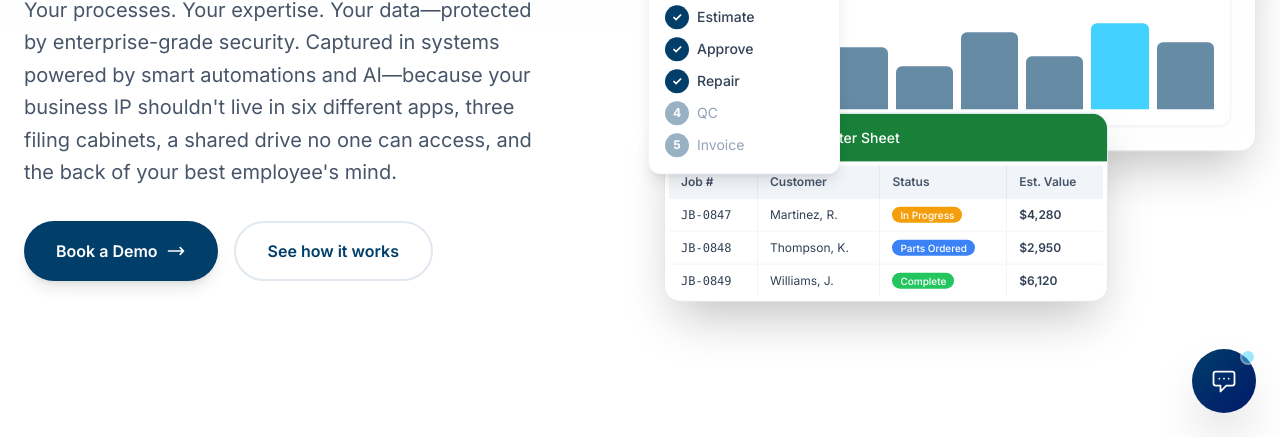
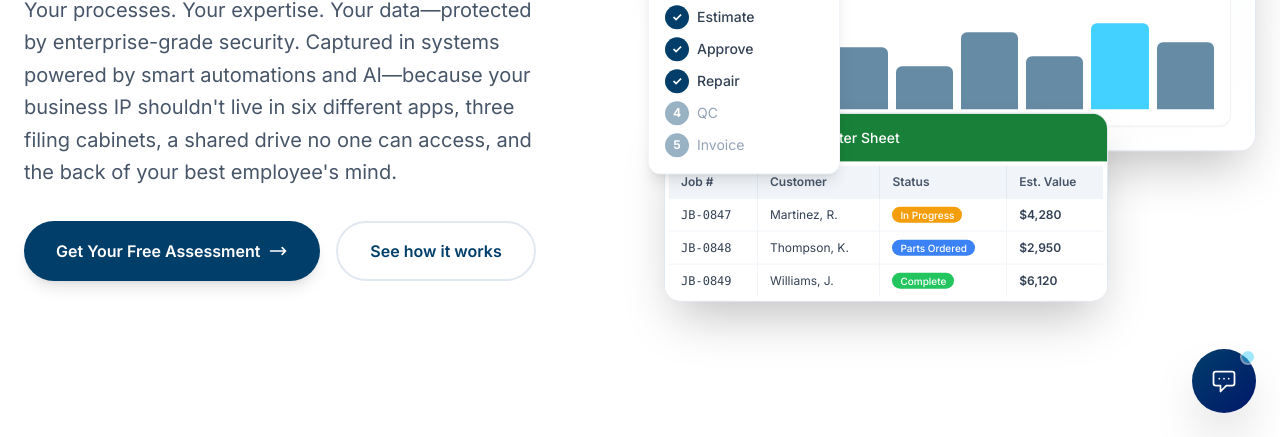
Before and after one commit to ttravj/bainbridge-website, a website: page index.html in a window 1280 px wide. Shown: the part 363-800 px from the top of the page. Drawn offline with nearby package versions, Linux system fonts and the light colour scheme.

Commit message:
Update index.html

```diff
--- a/index.html
+++ b/index.html
@@ -127,7 +127,7 @@
 
           <div class="flex flex-col sm:flex-row gap-4">
             <a href="assessment.html" target="_blank" class="inline-flex items-center justify-center gap-2 px-8 py-4 rounded-full font-semibold text-white bg-[#013e6a] hover:scale-105 transition-transform shadow-lg">
-              Book a Demo
+              Get Your Free Assessment
               <svg class="w-5 h-5" fill="none" stroke="currentColor" viewBox="0 0 24 24">
                 <path stroke-linecap="round" stroke-linejoin="round" stroke-width="2" d="M17 8l4 4m0 0l-4 4m4-4H3"/>
               </svg>
@@ -527,7 +527,7 @@
       <h2 class="text-3xl md:text-4xl font-bold mb-4 text-slate-900">Less Pain. More Profit.</h2>
       <p class="text-xl text-slate-600 mb-8">Your first system could be live in weeks. Let's talk.</p>
       <a href="assessment.html" target="_blank" class="inline-flex items-center gap-2 px-10 py-4 rounded-full font-semibold text-white bg-[#013e6a] hover:scale-105 transition-transform shadow-xl">
-        Book a Demo
+        Get Your Free Assessment
         <svg class="w-5 h-5" fill="none" stroke="currentColor" viewBox="0 0 24 24">
           <path stroke-linecap="round" stroke-linejoin="round" stroke-width="2" d="M17 8l4 4m0 0l-4 4m4-4H3"/>
         </svg>
@@ -558,7 +558,7 @@
           <h4 class="font-semibold mb-4">Get in Touch</h4>
           <ul class="space-y-3 text-slate-400">
             <li><a href="mailto:contact@bainbridgeai.ai" class="hover:text-white transition-colors">contact@bainbridgeai.ai</a></li>
-            <li><a href="assessment.html" target="_blank" class="hover:text-white transition-colors">Book a Demo</a></li>
+            <li><a href="assessment.html" target="_blank" class="hover:text-white transition-colors">Get Your Free Assessment</a></li>
           </ul>
         </div>
       </div>
```
